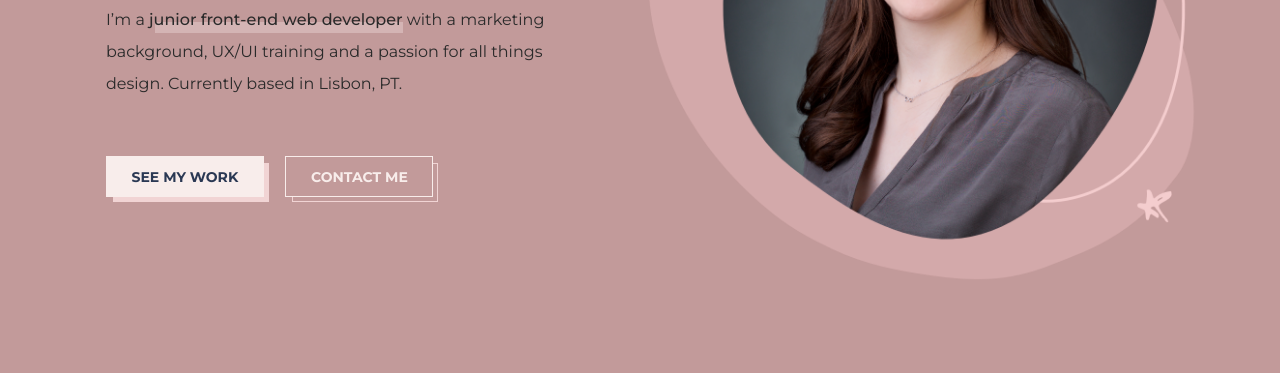
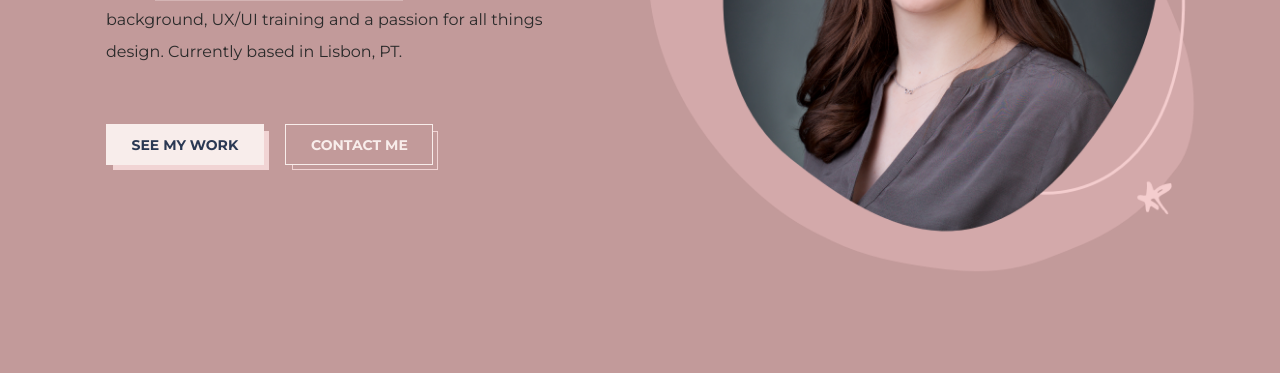
Before and after one commit to catarina-mcs/catarina-mcs.github.io, a website: page src/index.html in a window 1280 px wide. Shown: the part 427-800 px from the top of the page. Drawn offline with nearby package versions, Linux system fonts and the light colour scheme; a web font is replaced by a local one.

Commit message:
Adjust layout on home page

```diff
--- a/src/styles/styles.css
+++ b/src/styles/styles.css
@@ -239,10 +239,13 @@ strong::after {
     .intro {
         text-align: left;
         max-width: 1200px;
-        margin: 5em auto;
+        min-height: calc(80vh - 69px);
+        padding: 3em 0;
+        margin: 0 auto;
         display: grid;
         column-gap: 0.5em;
         grid-template-areas: 'text photo';
+        align-items: center;
     }
 
     .intro-photo {
@@ -251,10 +254,8 @@ strong::after {
     }
 
     .intro-text-elements {
-        margin-top: 3em;
         grid-area: text;
         justify-self: end;
-        align-self: center;
     }
 
     .intro-title .title-cursive {
```
